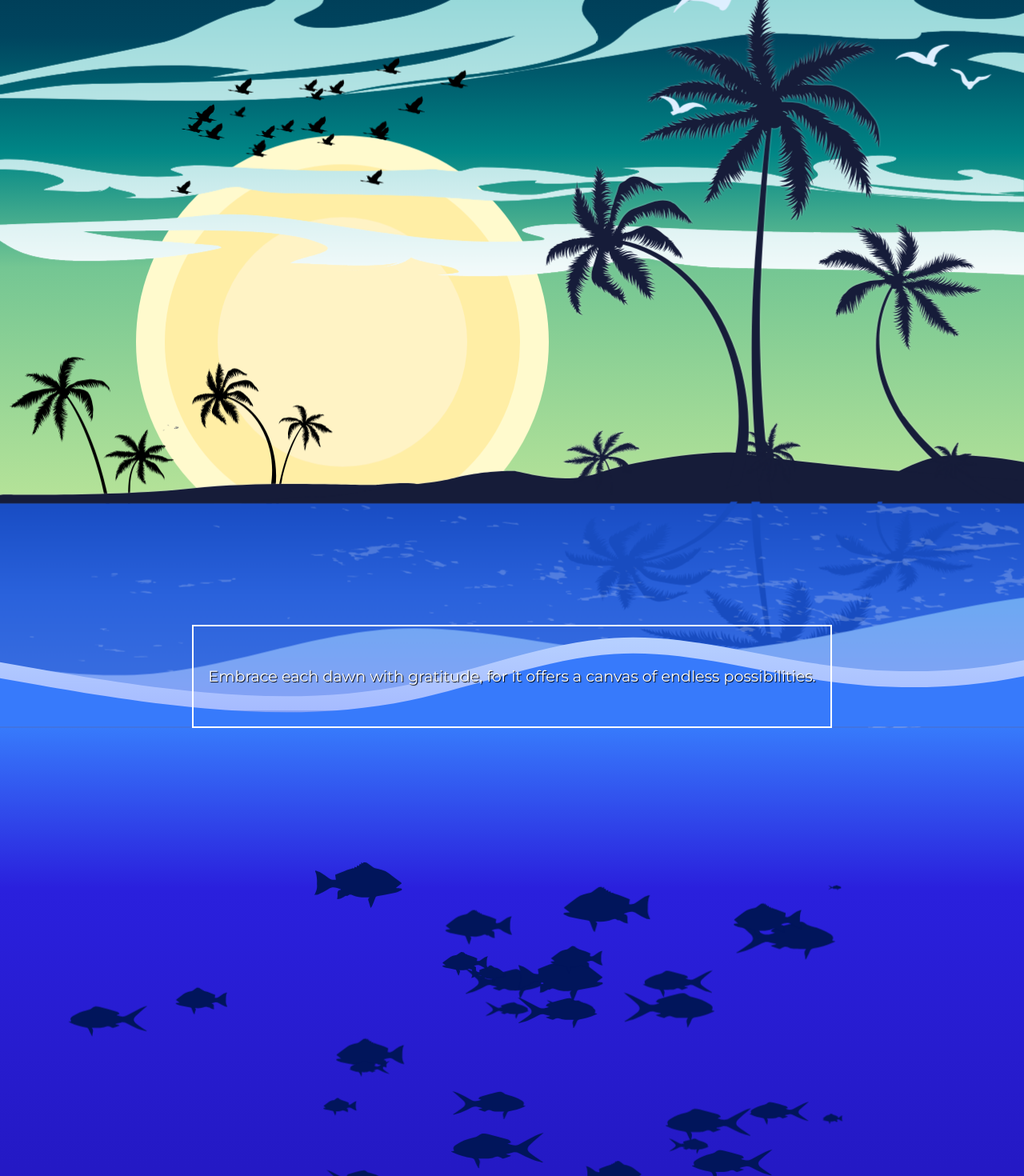
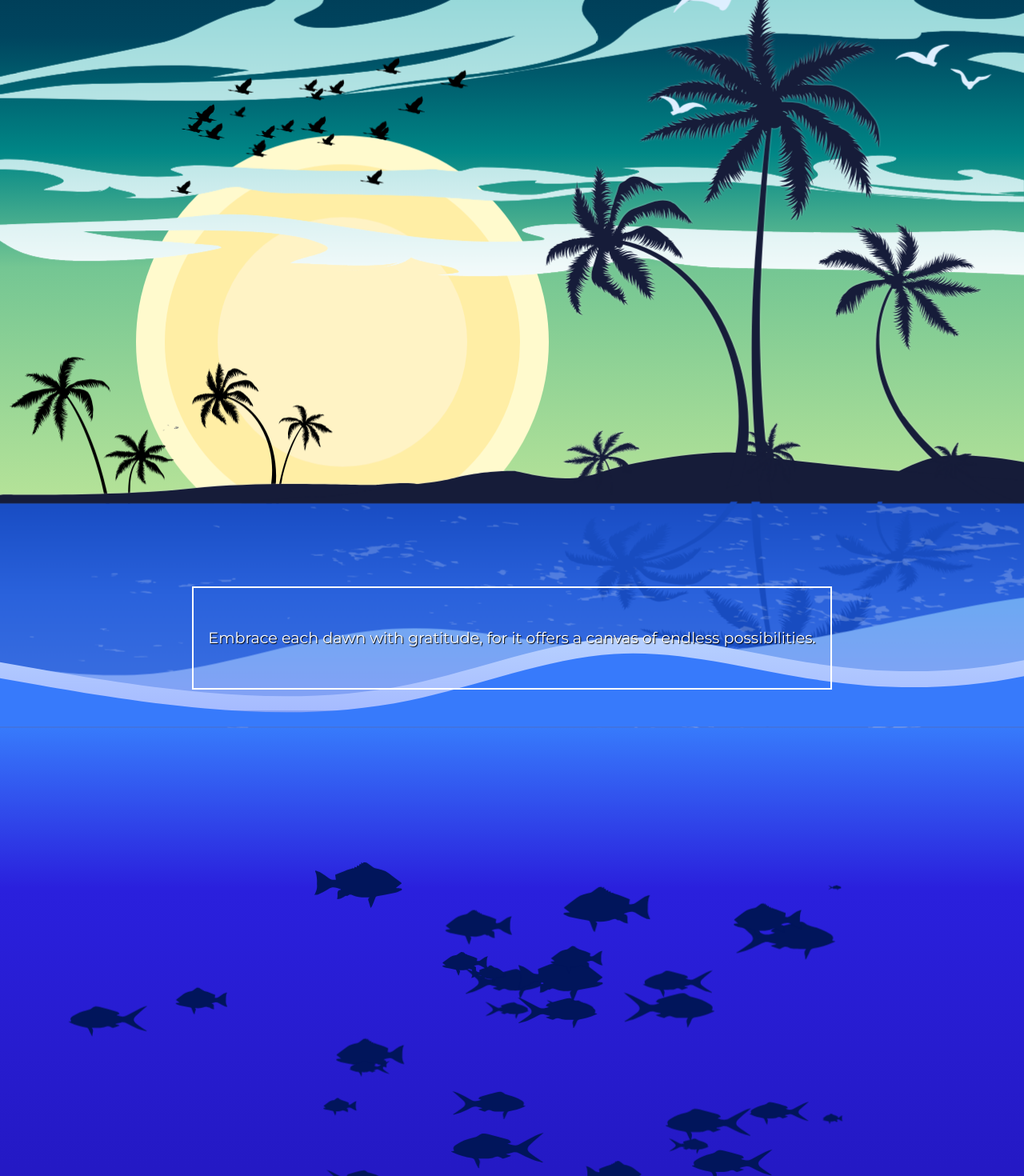
Before and after one commit to Nepsha1986/fable, a Next.js app: page / in a window 1280 px wide. Shown: the part 1330-2800 px from the top of the page at 80% size. Built offline with nearby package versions, Linux system fonts and the light colour scheme.

Commit message:
TextBlock add simple animation

```diff
--- a/src/app/_containers/Part2/index.tsx
+++ b/src/app/_containers/Part2/index.tsx
@@ -1,6 +1,6 @@
 'use client';
 
-import React from 'react';
+import React, { useEffect, useRef } from 'react';
 import Scene from '@/components/Scene';
 import Sun from './Sun';
 import Bird from '@/components/Bird/Bird';
@@ -16,6 +16,7 @@ import {
   PalmTrees,
 } from '@/canvas/Island';
 import Wave from '@/components/Wave';
+import { animate, inView } from "framer-motion";
 
 const birds = generateCoordinates(21, {
   yMin: 50,
--- a/src/app/_containers/Part3/index.tsx
+++ b/src/app/_containers/Part3/index.tsx
@@ -1,6 +1,6 @@
 'use client';
 
-import React, { useEffect, useState } from 'react';
+import React from 'react';
 import Scene from '@/components/Scene';
 import Fish, { Fishes } from '@/components/Fish';
 import { generateCoordinates, generateRandomNumber } from '@/utils';
--- a/src/components/Scene/TextBlock/index.tsx
+++ b/src/components/Scene/TextBlock/index.tsx
@@ -1,7 +1,9 @@
-import React from 'react';
+import React, { forwardRef, RefObject, useEffect, useRef } from 'react';
+
 import classNames from 'classnames';
 
 import styles from './styles.module.scss';
+import { animate, inView } from "framer-motion";
 
 interface Props {
   children: React.ReactNode;
@@ -14,12 +16,22 @@ const TextBlock = ({
   position = 'center',
   bordered = false,
 }: Props) => {
+  const textRef= useRef(null);
+
+  useEffect(() => {
+    if(textRef.current) {
+      inView(textRef.current, ({target}) => {
+        animate(target, { opacity: [0, 1], y: ['40px', '0px'] }, {duration: 1, delay: 0.3})
+      })
+    }
+  }, []);
+
   const elClass = classNames(styles.textBlock, {
     [styles[`textBlock_${position}`]]: true,
     [styles.textBlock_bordered]: bordered,
   });
 
-  return <div className={elClass}>{children}</div>;
+  return <div className={elClass} ref={textRef}>{children}</div>;
 };
 
 export default TextBlock;
--- a/src/components/Scene/TextBlock/styles.module.scss
+++ b/src/components/Scene/TextBlock/styles.module.scss
@@ -5,6 +5,7 @@
   max-width: 800px;
   position: relative;
   text-shadow: 1px 1px 1px #000;
+  opacity: 0;
 
   h1 {
     margin-bottom: 2rem;
--- a/src/components/Scene/styles.module.scss
+++ b/src/components/Scene/styles.module.scss
@@ -7,6 +7,7 @@ $flor_color: transparent;
   display: flex;
   align-items: center;
   justify-content: center;
+  padding: 3rem 1rem;
 
   &__items {
     perspective: 600px;
```
